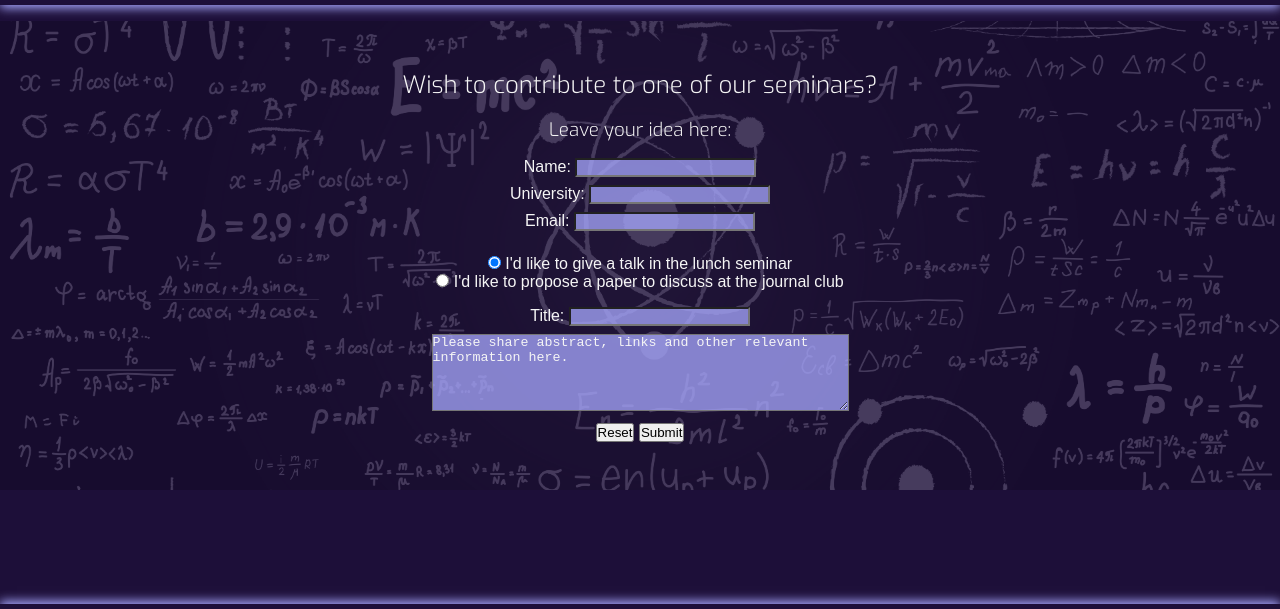
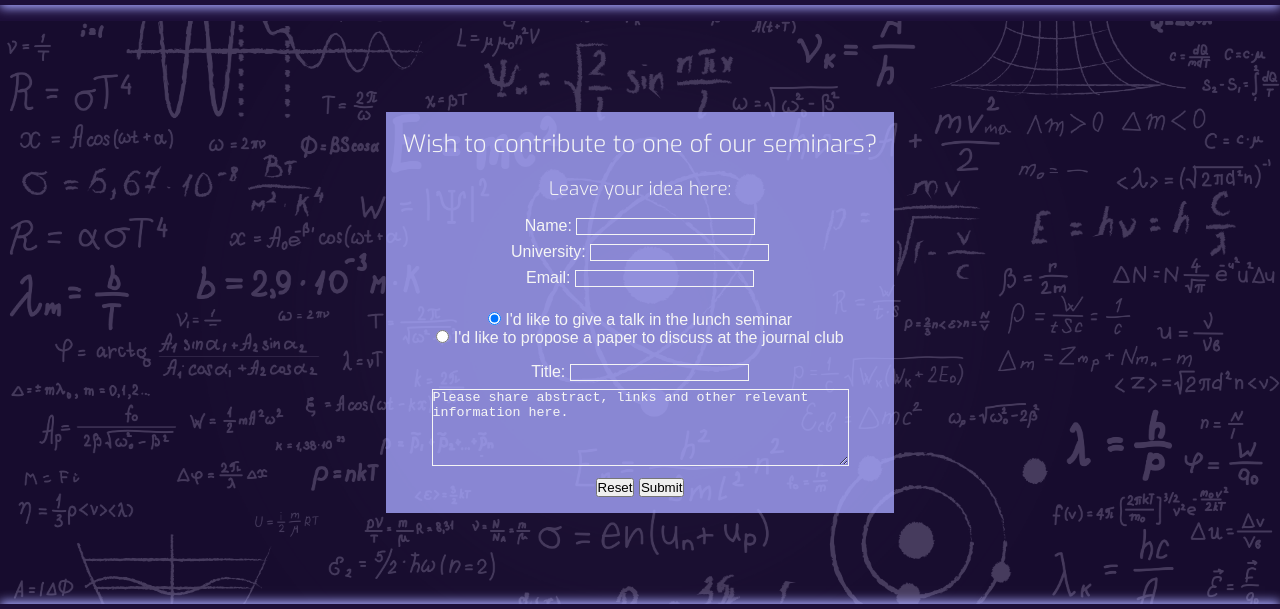
Before and after one commit to theresaabl/pp-seminars, a plain HTML site: page participate.html in a window 1280 px wide. Shown: the part 147-756 px from the top of the page. Drawn offline with Linux system fonts and the light colour scheme; a web font is replaced by a local one.

Commit message:
Add flex styles to main and to participate form

```diff
--- a/assets/css/style.css
+++ b/assets/css/style.css
@@ -17,6 +17,12 @@ body {
     font-family: "Mukta Vaani", sans-serif;
     /*Dark blue-purple background color*/
     background-color: #1d0f39;
+}
+
+main {
+    /*Enable flex display to use flex properties for sections*/
+    display: flex;
+    flex-direction: column;
 }
 
 h1, h2, h3 {
@@ -248,19 +254,41 @@ main {
 }
 
 /*Participate form*/
+
 #participate-section {
     background: url("../images/theoretical-ohysics-formulas.png") no-repeat center center / cover;
+    flex-grow: 1;
+    display: flex;
+    flex-direction: column;
+}
+
+/*Put dark-purple-blue layer on top of background image*/
+#participate-form-container {
+    background-color: #1d0f39d0;
+    flex-grow: 1;
+    /* position: relative; */
     display: flex;
     justify-content: center;
 }
 
 #participate-form {
-    background-color:#1d0f39d0;
     width: fit-content;
+    align-self: center;
     text-align: center;
-    padding: 3rem;
-    flex: 1 1 auto;
+    background-color: #a8a8ffc8;
+    padding: 1rem;
+
+    /* position: absolute;
+    top: 2rem;
+    left: 2rem; */
+    display: flex;
+    flex-direction: column;
+
+    /* flex: 1 1 auto; */
+    /* display: flex;
+    flex-direction: column; */
 }
+
 
 #participate-form h3 {
     margin: 1rem 0;
@@ -268,8 +296,10 @@ main {
 
 .input-text {
     margin-bottom: .5rem;
-    background-color: #a8a8ffc0;
+    background: transparent;
     color: inherit;
+    border: 1px solid #f5f5f5;
+    /* width: 100%; */
 }
 
 /* #participate-form > div {
--- a/participate.html
+++ b/participate.html
@@ -28,6 +28,7 @@
     </header>
     <main>
         <section id="participate-section">
+            <div id="participate-form-container">
                 <form action="https://www.formdump.codeinstitute.net" method="POST" id="participate-form">
                     <h2>Wish to contribute to one of our seminars?</h2>
                     <h3>Leave your idea here:</h3>
@@ -62,6 +63,7 @@
                         <button class="submit-button" type="submit">Submit</button>
                     </div>
                 </form>
+            </div>
         </section>
     </main>
     <footer>
```
Also changed, not shown: index.html (+0 -1 lines). Lines whose indentation alone changed are shown as unchanged.
